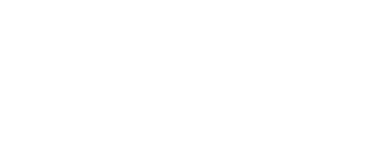
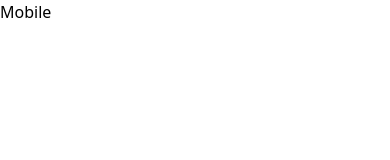
Before and after one commit to 201Harsh/DAX-Portal, a Next.js app in the folder client/: page / in a window 390 px wide. Shown: the top 160 px of the page. Built offline with nearby package versions, Linux system fonts and the light colour scheme.

Commit message:
added Desktop and Mobile View Fully WOrking

```diff
--- /dev/null
+++ b/client/app/Components/Mobile/Mobile.tsx
@@ -0,0 +1,9 @@
+import React from 'react'
+
+const Mobile = () => {
+  return (
+    <div>Mobile</div>
+  )
+}
+
+export default Mobile
--- a/client/app/page.tsx
+++ b/client/app/page.tsx
@@ -1,6 +1,7 @@
 "use client";
 import { useEffect, useState } from "react";
 import Desktop from "./Components/Desktop/Desktop";
+import Mobile from "./Components/Mobile/Mobile";
 
 const page = () => {
   const [IsMobile, setIsMobile] = useState<boolean>(false);
@@ -18,9 +19,9 @@
     return () => {
       window.removeEventListener("resize", handleResize);
     };
-  }, [IsMobile]);
+  }, []);
 
-  return <>{!IsMobile && <Desktop />}</>;
+  return <>{!IsMobile ? <Desktop /> : <Mobile />}</>;
 };
 
 export default page;
```
